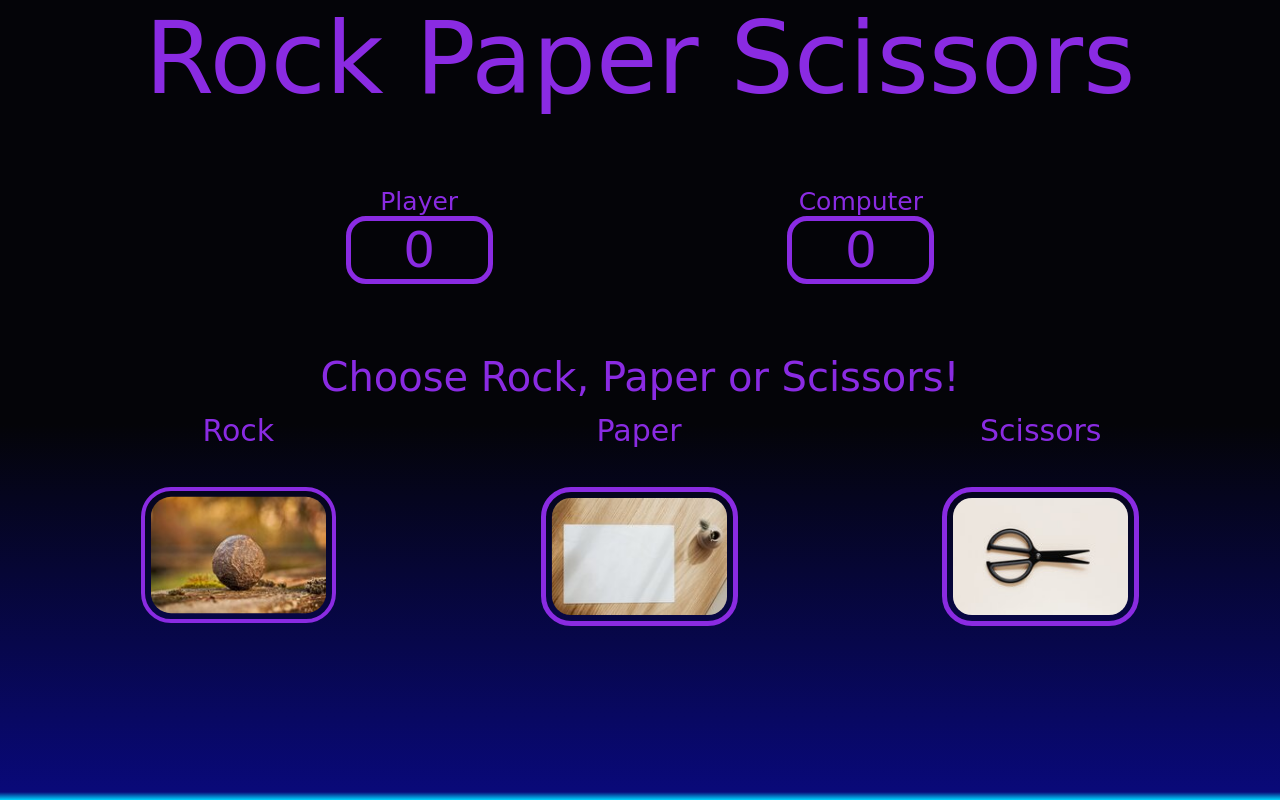
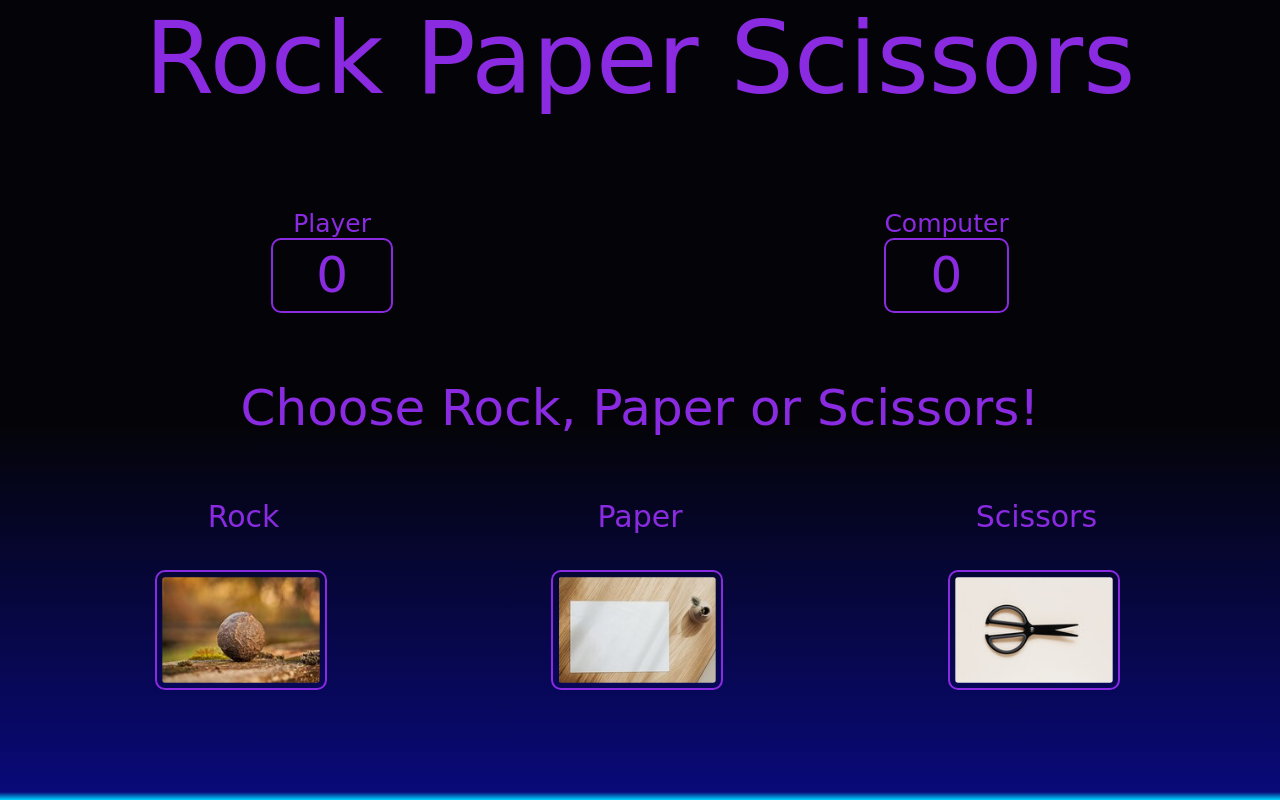
Before and after one commit to ngwatso/Rock-Paper-Scissors-Game, a plain HTML site: page index.html in a window 1280 px wide. Drawn offline with Linux system fonts and the light colour scheme; a web font is replaced by a local one.

Commit message:
mobile-first media queries complete

```diff
--- a/Styles/index.css
+++ b/Styles/index.css
@@ -149,16 +149,16 @@ header {
 }
 
 h1 {
-   font-size: 10rem;
+   font-size: 3.5rem;
 }
 
 h2 {
-   font-size: 2.5rem;
+   font-size: 1.5rem;
 }
 
 .scoreboard {
-   width: 50vw;
-   height: 20vh;
+   width: 100vw;
+   height: 10%;
    margin: 3% auto;
    padding: 2%;
    display: flex;
@@ -168,30 +168,43 @@ h2 {
 }
 
 .units {
-   width: 25%;
+   width: 30%;
+   height: 95%;
+   margin: 50% 5% 0 5%;
    display: flex;
    flex-flow: column nowrap;
    justify-content: center;
+   align-items: space-around;
+   /* border: 1px solid white; */
 }
 
 .p-score {
-   height: 30%;
-   border: 0.5rem solid #8a2be2;
-   border-radius: 2rem;
-   font-size: 5rem;
+   height: 100%;
+   border: 0.25rem solid #8a2be2;
+   display: flex;
+   align-items: center;
+   justify-content: center;
+   border-radius: 1rem;
+   font-size: 3rem;
 }
 
 .c-score {
-   height: 30%;
-   border: 0.5rem solid #8a2be2;
-   border-radius: 2rem;
-   font-size: 5rem;
+   height: 100%;
+   border: 0.25rem solid #8a2be2;
+   display: flex;
+   align-items: center;
+   justify-content: center;
+   border-radius: 1rem;
+   font-size: 3rem;
 }
 
 .message {
+   margin-top: 50%;
    width: 100vw;
-   font-size: 4rem;
+   height: 25%;
+   font-size: 2rem;
    text-align: center;
+   /* border: 1px solid white; */
 }
 
 img {
@@ -203,58 +216,194 @@ img {
    height: 100%;
    vertical-align: top;
    text-align: center;
-   margin: 1% 5%;
+   margin: 0 5%;
 }
 
 .p-image {
    height: 100%;
    vertical-align: top;
    text-align: center;
-   margin: 1% 5%;
+   margin: 0 5%;
 }
 
 .s-image {
    height: 100%;
    vertical-align: top;
    text-align: center;
-   margin: 1% 5%;
+   margin: 0 5%;
 }
 
 span {
    display: block;
-   font-size: 3rem;
+   font-size: 1.25rem;
    text-align: center;
 }
 
 #paper {
    margin-top: 20%;
    padding: 3%;
-   border: 0.5rem solid #8a2be2;
-   border-radius: 3rem;
+   border: 0.25rem solid #8a2be2;
+   border-radius: 1rem;
 }
 
 #paper:hover {
-   transform: translate(0rem, -5rem) rotate(10deg);
+   transform: scale(1.25);
 }
 
 #scissors {
    margin-top: 20%;
    padding: 3%;
-   border: 0.5rem solid #8a2be2;
-   border-radius: 3rem;
+   border: 0.25rem solid #8a2be2;
+   border-radius: 1rem;
 }
 
 #scissors:hover {
-   transform: translate(0rem, -5rem) rotate(10deg);
+   transform: scale(1.25);
 }
 
 #rock {
    margin-top: 20%;
    padding: 3%;
-   border: 0.4rem solid #8a2be2;
-   border-radius: 3rem;
+   border: 0.25rem solid #8a2be2;
+   border-radius: 1rem;
 }
 
 #rock:hover {
-   transform: translate(0rem, -5rem) rotate(10deg);
+   transform: scale(1.25);
 }
+
+/* Media Queries */
+
+/* 540 */
+
+@media (min-width: 540px) {
+   h1 {
+      font-size: 5rem;
+   }
+
+   .scoreboard {
+      height: 25%;
+   }
+
+   .units {
+      margin-top: 30%;
+   }
+
+   .c-score,
+   .p-score {
+      font-size: 4rem;
+   }
+
+   .message {
+      margin-top: 25%;
+   }
+
+   nav {
+      height: 10%;
+   }
+
+   span {
+      font-size: 2rem;
+   }
+}
+
+/* 768 */
+
+@media (min-width: 768px) {
+   h1 {
+      font-size: 7rem;
+   }
+
+   .scoreboard {
+      height: 20%;
+   }
+
+   .units {
+      margin-top: 25%;
+   }
+
+   h2 {
+      font-size: 2.5rem;
+   }
+
+   .c-score,
+   .p-score {
+      font-size: 5rem;
+   }
+
+   .message {
+      margin-top: 20%;
+      font-size: 3rem;
+   }
+
+   span {
+      font-size: 3rem;
+   }
+
+   nav {
+      height: 10%;
+   }
+}
+
+/* 1024 */
+
+@media (min-width: 1024px) {
+   .scoreboard {
+      margin-top: 10%;
+      height: 15%;
+   }
+
+   .units {
+      width: 15%;
+      margin: 20% 15%;
+   }
+
+   .message {
+      margin-top: 10%;
+   }
+}
+
+/* 1200 */
+
+@media (min-width: 1200px) {
+   h1 {
+      font-size: 10rem;
+   }
+
+   .scoreboard {
+      margin-top: 5%;
+      height: 20%;
+   }
+
+   .units {
+      height: 95%;
+   }
+
+   .message {
+      margin-top: 5%;
+      height: 15%;
+      font-size: 4rem;
+   }
+
+   nav {
+      height: 15%;
+   }
+}
+
+/* 1500 */
+
+@media (min-width: 1500px) {
+   .scoreboard {
+      height: 25%;
+      margin-top: 3%;
+   }
+}
+
+.units {
+   margin: 0 20%;
+}
+
+.message {
+   margin-top: 3%;
+   font-size: 5rem;
+}
```
